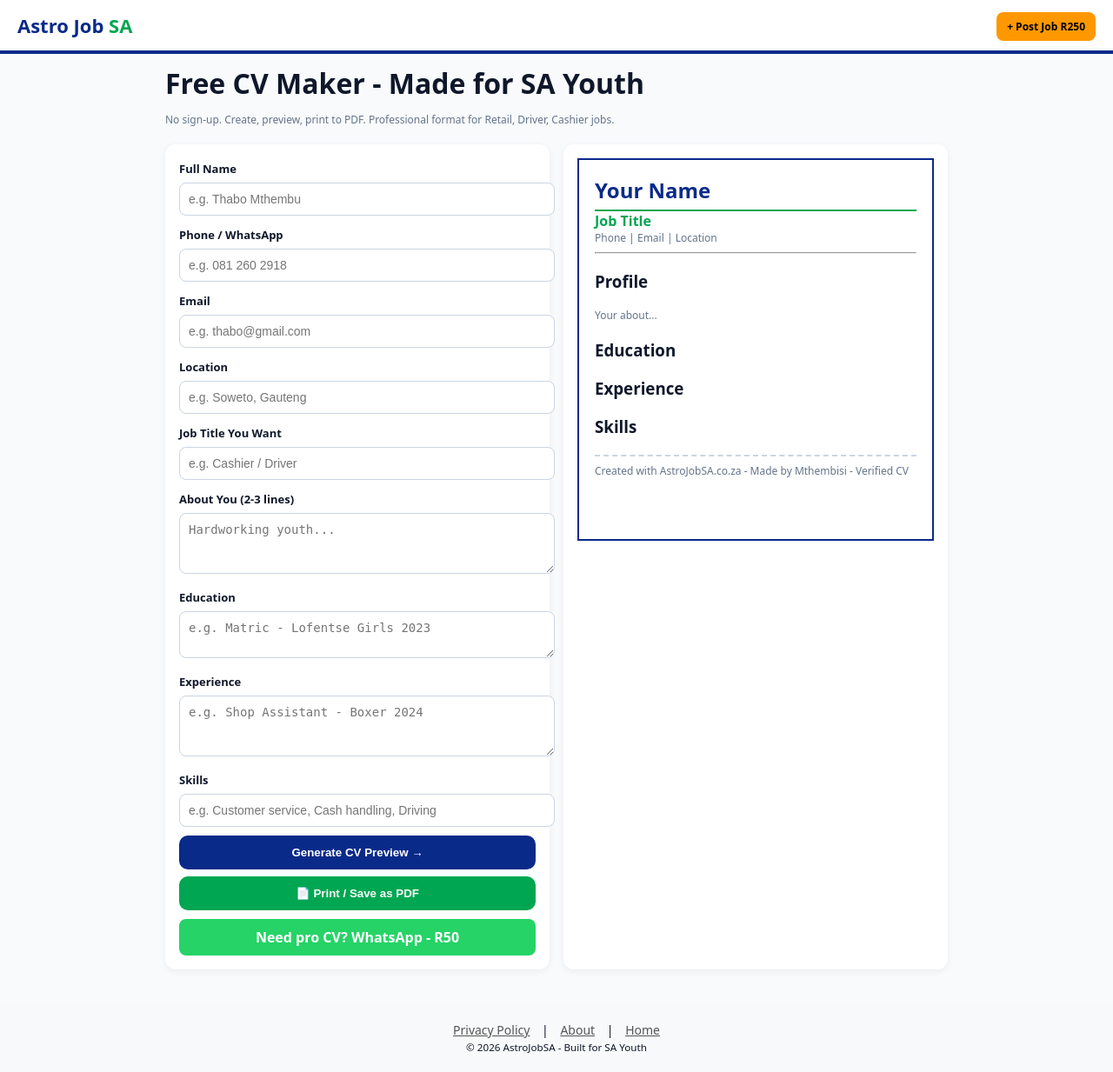
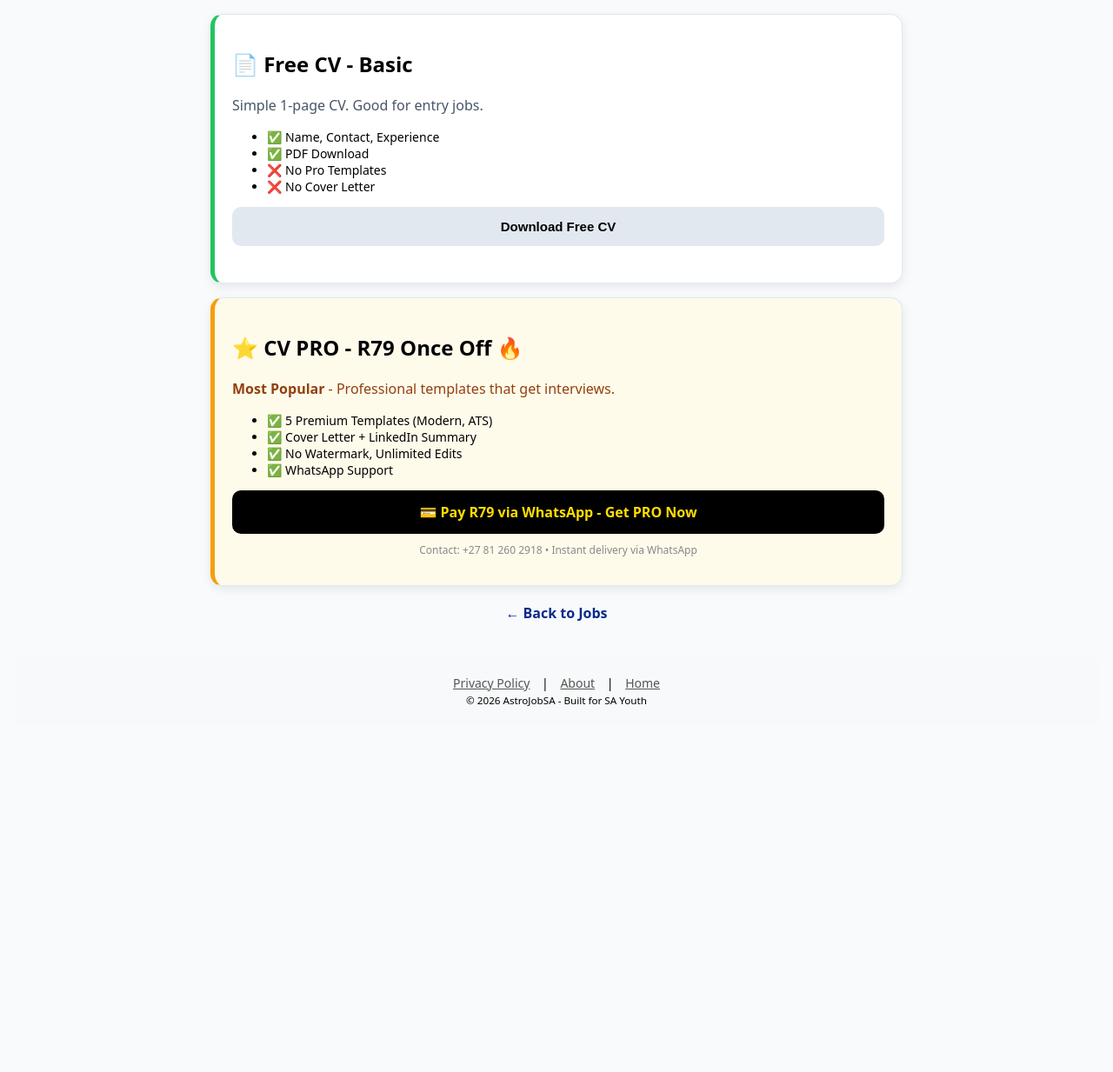
Before and after one commit to astroyoungin600-art/AstroJob-SA, a Flask app: template templates/cv.html in a window 1280 px wide. Shown: the whole page at 87% size. After the commit the page ends 812 px from the top, so only its background shows below. Run offline with Flask 3, Linux system fonts and the light colour scheme; the template is opened without the code that fills it, so the values that code supplies are empty.

Commit message:
CV Pro R79 paid via WhatsApp, Post Job contact for price +27812602918

```diff
--- a/templates/cv.html
+++ b/templates/cv.html
@@ -1,70 +1,10 @@
-<!DOCTYPE html><html><head><meta charset="utf-8"><meta name="viewport" content="width=device-width,initial-scale=1">
-<title>Free CV Maker - AstroJobSA</title>
-<style>
-body{font-family:system-ui;background:#f8fafc;margin:0;color:#0f172a}
-.header{background:#fff;padding:14px 20px;border-bottom:4px solid #0a2a8a;display:flex;align-items:center;gap:12px}
-.logo-text{font-size:22px;font-weight:900;color:#0a2a8a} .logo-text span{color:#00a651}
-.wrap{max-width:900px;margin:20px auto;padding:0 14px;display:grid;grid-template-columns:1fr 1fr;gap:16px}
-@media(max-width:700px){.wrap{grid-template-columns:1fr}}
-.box{background:#fff;padding:16px;border-radius:12px;box-shadow:0 2px 8px rgba(0,0,0,.06)}
-input,textarea,select{width:100%;padding:10px;margin:6px 0 10px;border:1px solid #cbd5e1;border-radius:8px;font-size:14px}
-label{font-weight:700;font-size:13px}
-.btn{background:#0a2a8a;color:#fff;padding:12px 18px;border:0;border-radius:10px;font-weight:800;cursor:pointer;width:100%}
-.btn2{background:#ff9800;color:#000}
-.cv{border:2px solid #0a2a8a;padding:18px;background:white;min-height:400px}
-.cv h2{margin:0;color:#0a2a8a;border-bottom:2px solid #00a651;padding-bottom:6px}
-.small{color:#64748b;font-size:12px}
-</style>
-</head><body>
-<div class=header><a href="/" style="text-decoration:none"><div class=logo-text>Astro Job <span>SA</span></div></a><div style="margin-left:auto"><a href="/post-job" style="background:#ff9800;color:#000;padding:8px 12px;border-radius:8px;text-decoration:none;font-weight:800;font-size:12px">+ Post Job R250</a></div></div>
+<!DOCTYPE html><html><head><meta charset="utf-8"><meta name="viewport" content="width=device-width,initial-scale=1"><title>CV Builder - Astro Job SA</title><script async src="https://pagead2.googlesyndication.com/pagead/js/adsbygoogle.js?client=ca-pub-2133699761079270" crossorigin="anonymous"></script><style>body{font-family:system-ui;background:#f8fafc;padding:16px;margin:0}.card{background:#fff;padding:20px;border-radius:14px;max-width:750px;margin:0 auto;box-shadow:0 4px 12px rgba(0,0,0,.08);border:1px solid #e2e8f0} .free{border-left:5px solid #22c55e} .pro{border-left:5px solid #f59e0b;background:#fffbeb} .btn{width:100%;padding:14px;border-radius:10px;border:0;font-weight:900;cursor:pointer;font-size:15px} </style></head><body>
+<div class="card free" style="margin-bottom:16px"><h2>📄 Free CV - Basic</h2><p style="color:#475569">Simple 1-page CV. Good for entry jobs.</p><ul style="font-size:14px"><li>✅ Name, Contact, Experience</li><li>✅ PDF Download</li><li>❌ No Pro Templates</li><li>❌ No Cover Letter</li></ul><button class="btn" style="background:#e2e8f0">Download Free CV</button><br><br><ins class="adsbygoogle" style="display:block" data-ad-client="ca-pub-2133699761079270" data-ad-format="auto"></ins><script>(adsbygoogle=window.adsbygoogle||[]).push({});</script></div>
 
-<div style="max-width:900px;margin:12px auto;padding:0 14px"><h1 style="margin:8px 0">Free CV Maker - Made for SA Youth</h1><p class=small>No sign-up. Create, preview, print to PDF. Professional format for Retail, Driver, Cashier jobs.</p></div>
-
-<div class=wrap>
-<div class=box>
-<label>Full Name</label><input id=name placeholder="e.g. Thabo Mthembu">
-<label>Phone / WhatsApp</label><input id=phone placeholder="e.g. 081 260 2918">
-<label>Email</label><input id=email placeholder="e.g. thabo@gmail.com">
-<label>Location</label><input id=loc placeholder="e.g. Soweto, Gauteng">
-<label>Job Title You Want</label><input id=title placeholder="e.g. Cashier / Driver">
-<label>About You (2-3 lines)</label><textarea id=about rows=3 placeholder="Hardworking youth..."></textarea>
-<label>Education</label><textarea id=edu rows=2 placeholder="e.g. Matric - Lofentse Girls 2023"></textarea>
-<label>Experience</label><textarea id=exp rows=3 placeholder="e.g. Shop Assistant - Boxer 2024"></textarea>
-<label>Skills</label><input id=skills placeholder="e.g. Customer service, Cash handling, Driving">
-<button class=btn onclick="gen()">Generate CV Preview →</button>
-<button class=btn btn2 style="margin-top:8px;background:#00a651" onclick="window.print()">📄 Print / Save as PDF</button>
-<a href="https://wa.me/27812602918?text=Hi%20I%20need%20a%20professional%20CV%20for%20R50" style="display:block;text-align:center;margin-top:10px;background:#25D366;color:white;padding:10px;border-radius:8px;text-decoration:none;font-weight:800">Need pro CV? WhatsApp - R50</a>
+<div class="card pro"><h2>⭐ CV PRO - R79 Once Off 🔥</h2><p style="color:#92400e"><b>Most Popular</b> - Professional templates that get interviews.</p><ul style="font-size:14px"><li>✅ 5 Premium Templates (Modern, ATS)</li><li>✅ Cover Letter + LinkedIn Summary</li><li>✅ No Watermark, Unlimited Edits</li><li>✅ WhatsApp Support</li></ul>
+<a href="https://wa.me/27812602918?text=Hi%20Mthembisi%2C%20I%20want%20CV%20PRO%20R79%20-%20Astro%20Job%20SA" target="_blank" style="display:block;text-align:center;background:#000;color:#FFDD00;padding:14px;border-radius:10px;text-decoration:none;font-weight:900">💳 Pay R79 via WhatsApp - Get PRO Now</a>
+<p style="text-align:center;font-size:12px;color:#888;margin-top:10px">Contact: +27 81 260 2918 • Instant delivery via WhatsApp</p>
 </div>
 
-<div class=box>
-<div id=cvout class=cv>
-<h2 id=cv_name>Your Name</h2>
-<div id=cv_title style="color:#00a651;font-weight:800">Job Title</div>
-<div id=cv_cont class=small>Phone | Email | Location</div>
-<hr>
-<h3>Profile</h3><p id=cv_about class=small>Your about...</p>
-<h3>Education</h3><p id=cv_edu></p>
-<h3>Experience</h3><p id=cv_exp></p>
-<h3>Skills</h3><p id=cv_skills></p>
-<div style="margin-top:20px;border-top:2px dashed #cbd5e1;padding-top:8px" class=small>Created with AstroJobSA.co.za - Made by Mthembisi - Verified CV</div>
-</div>
-</div>
-</div>
-
-<script>
-function gen(){
- let n=document.getElementById('name').value||'Your Name';
- let t=document.getElementById('title').value||'Job Title';
- let p=document.getElementById('phone').value||'';
- let e=document.getElementById('email').value||'';
- let l=document.getElementById('loc').value||'';
- document.getElementById('cv_name').innerText=n;
- document.getElementById('cv_title').innerText=t;
- document.getElementById('cv_cont').innerText=`${p} | ${e} | ${l}`;
- document.getElementById('cv_about').innerText=document.getElementById('about').value;
- document.getElementById('cv_edu').innerText=document.getElementById('edu').value;
- document.getElementById('cv_exp').innerText=document.getElementById('exp').value;
- document.getElementById('cv_skills').innerText=document.getElementById('skills').value;
-}
-</script>
+<div style="text-align:center;margin-top:20px"><a href="/" style="color:#0a2a8a;text-decoration:none;font-weight:700">← Back to Jobs</a></div>
 </body></html>
```
Also changed, not shown: templates/post-job.html (+11 -40 lines).
